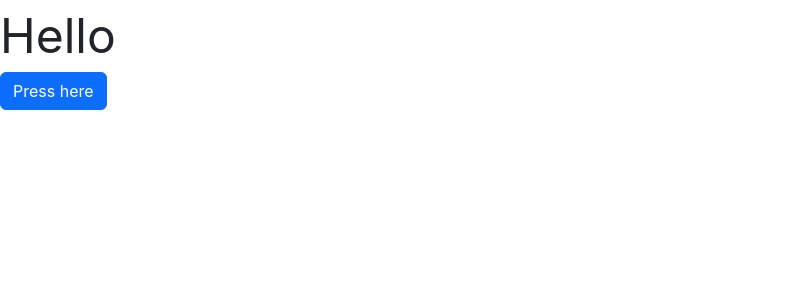
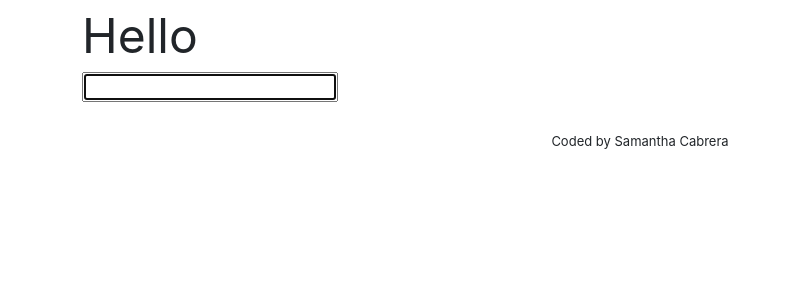
Before and after one commit to villa151/project-dictionary, a React (Create React App) app: page / in a window 1280 px wide. Shown: the top 300 px of the page, without its empty margins (0-791 px from the left). Built offline with nearby package versions, Linux system fonts and the light colour scheme.

Commit message:
search engine
started search engine

```diff
--- a/src/App.css
+++ b/src/App.css
@@ -1,3 +1,8 @@
 header {
   font-size: 48px;
 }
+footer {
+  font-size: small;
+  text-align: center;
+  margin: 30px 0;
+}
--- a/src/App.js
+++ b/src/App.js
@@ -1,12 +1,14 @@
+import Dictionary from "./Dictionary";
 import "./App.css";
 
 function App() {
   return (
     <div className="App">
-      <header className="center">Hello</header>
-      <a href="https://www.shecodes.io" className="btn btn-primary">
-        Press here
-      </a>
+      <div className="container">
+        <header className="center">Hello</header>
+        <Dictionary />
+        <footer className="footer">Coded by Samantha Cabrera</footer>
+      </div>
     </div>
   );
 }
--- /dev/null
+++ b/src/Dictionary.js
@@ -0,0 +1,24 @@
+import React, { useState } from "react";
+
+import "./Dictionary.css";
+
+export default function Dictionary() {
+  let [keyword, setKeyword] = useState("");
+
+  function search(event) {
+    event.preventDefault();
+    alert(`searching for ${keyword} definition...`);
+  }
+
+  function handleKeywordChange(event) {
+    setKeyword(event.target.value);
+  }
+
+  return (
+    <div className="Dictionary">
+      <form onSubmit={search}>
+        <input type="search" autoFocus={true} onChange={handleKeywordChange} />
+      </form>
+    </div>
+  );
+}
```
Also changed, not shown: src/Dictionary.css (added).
